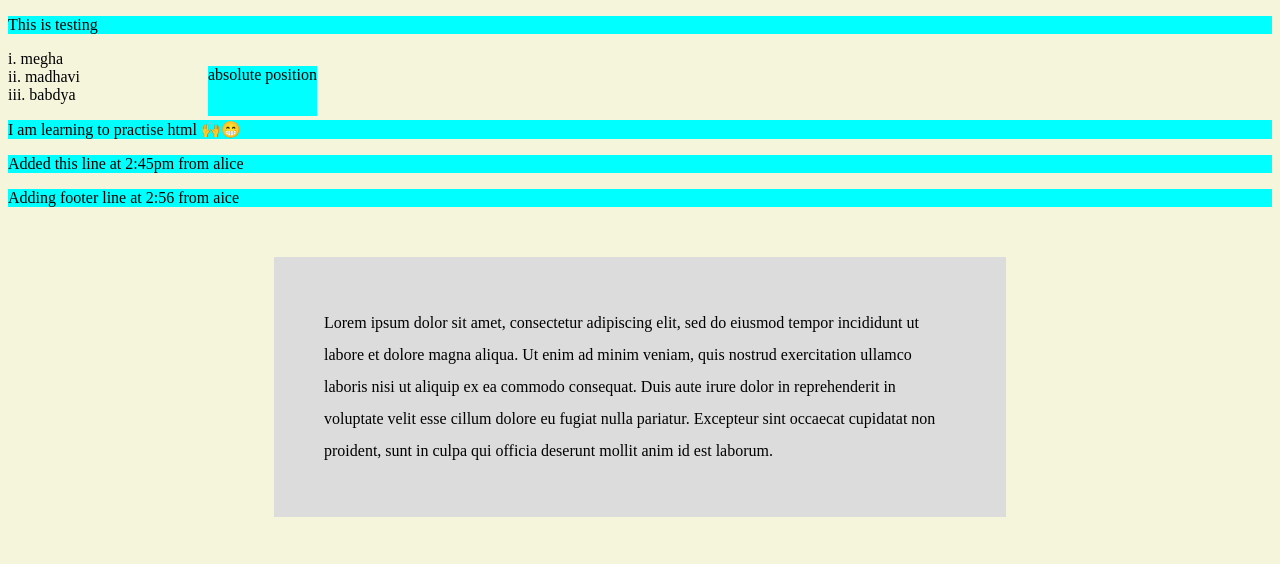
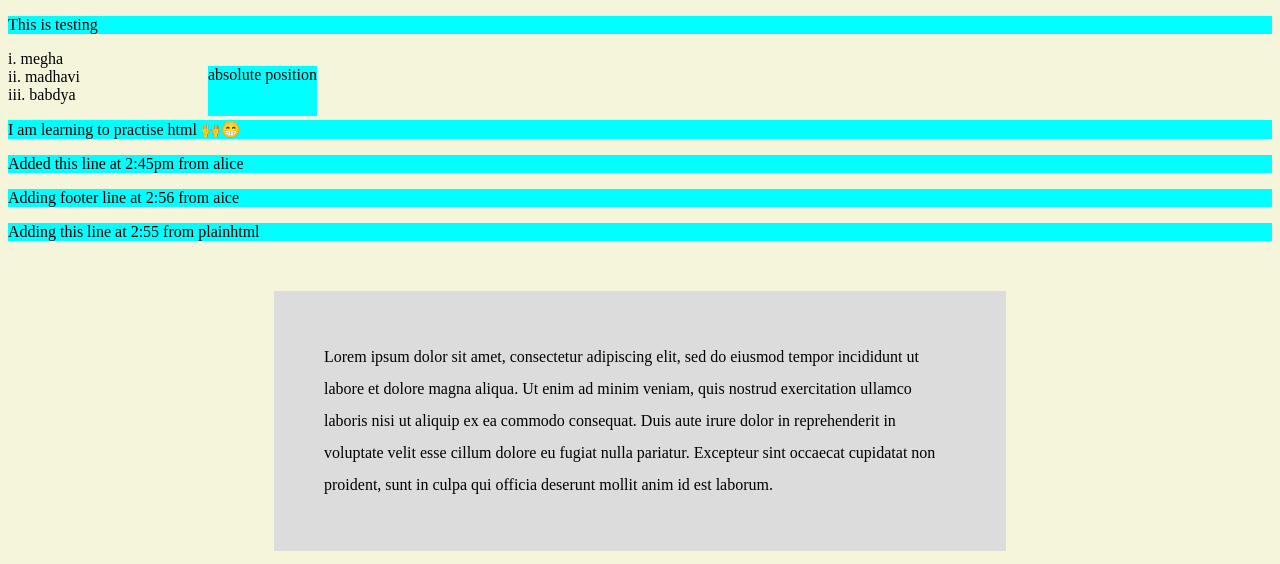
Before and after one commit to megha7july/Fruits, a plain HTML site: page index.html in a window 1280 px wide. Shown: the top 564 px of the page. Drawn offline with Linux system fonts and the light colour scheme.

Commit message:
Add time and text

```diff
--- a/index.html
+++ b/index.html
@@ -17,6 +17,7 @@
     <p>I am learning to practise html 🙌😁</p>
     <p>Added this line at 2:45pm from alice</p>
     <p>Adding footer line at 2:56 from aice</p>
+    <p>Adding this line at 2:55 from plainhtml</p>
 
     <p id="lorem">Lorem ipsum dolor sit amet, consectetur adipiscing elit, sed do eiusmod tempor incididunt ut labore et dolore magna aliqua. Ut enim ad minim veniam, quis nostrud exercitation ullamco laboris nisi ut aliquip ex ea commodo consequat. Duis aute irure dolor in reprehenderit in voluptate velit esse cillum dolore eu fugiat nulla pariatur. Excepteur sint occaecat cupidatat non proident, sunt in culpa qui officia deserunt mollit anim id est laborum.</p>
     <a href="https://google.com">google</a>
```
